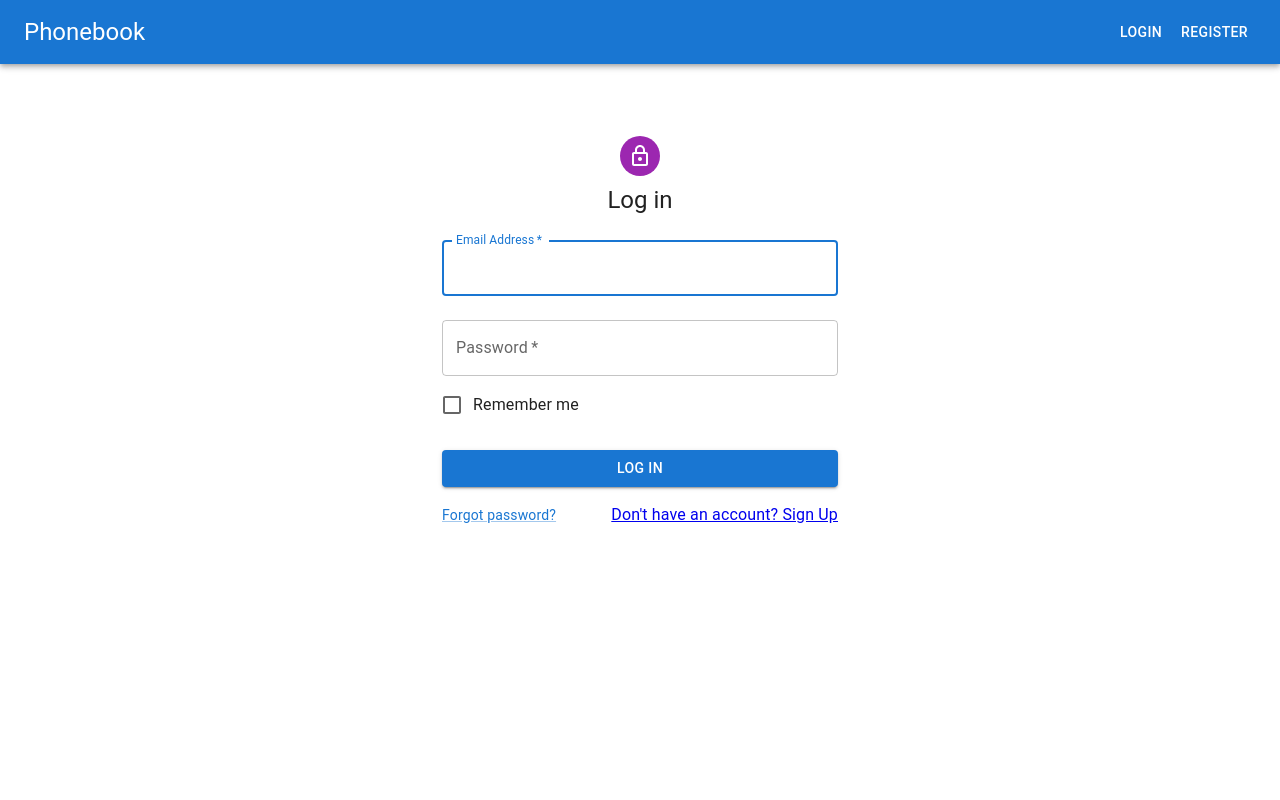
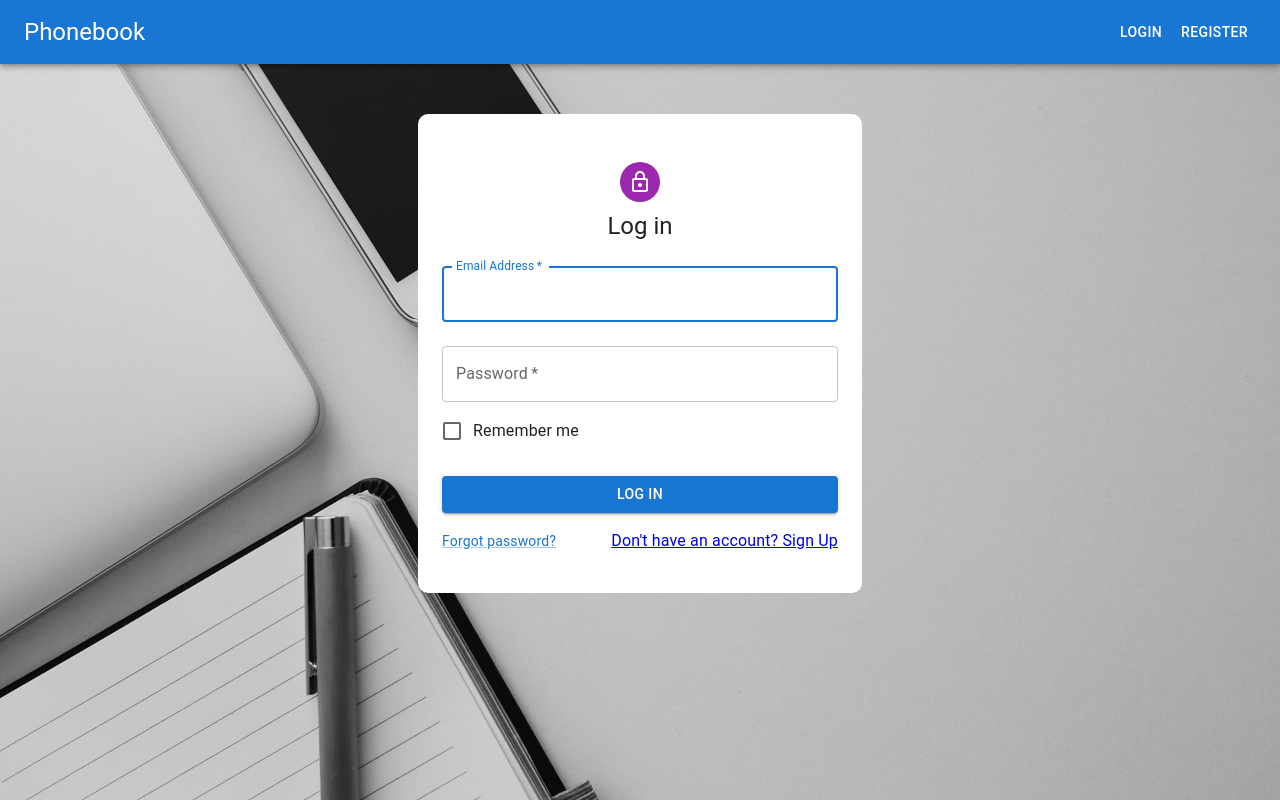
Before and after one commit to trayhorn/react-hw-08-phonebook, a React (Create React App) app: page /react-hw-08-phonebook/login in a window 1280 px wide. Built offline with nearby package versions, Linux system fonts and the light colour scheme.

Commit message:
fixes and deploy check

```diff
--- a/src/App.jsx
+++ b/src/App.jsx
@@ -3,8 +3,9 @@ import { useDispatch } from 'react-redux';
 import { Routes, Route } from 'react-router-dom';
 import { refreshUser } from 'redux/Auth/AuthOperations';
 import { RegisterForm, ContactsView, LoginForm, Layout } from './pages';
-import { RestrictedRoute } from 'RestrictedRoute';
-import PrivateRoute from 'PrivateRoute';
+import { RestrictedRoute } from 'components/RestrictedRoute';
+import { PrivateRoute } from 'components/PrivateRoute';
+
 
 export const App = () => {
   const dispatch = useDispatch();
@@ -16,7 +17,6 @@ export const App = () => {
     <Routes>
       <Route path="/" element={<Layout />}>
         <Route index element={<p style={{ fontSize: '55px', textAlign: 'center' }}>Welcome!</p>} />
-
         <Route
           path="/login"
           element={
--- a/src/components/Contacts/Filter.jsx
+++ b/src/components/Contacts/Filter.jsx
@@ -16,9 +16,10 @@ export default function Filter() {
         name="filter"
         id="outlined"
         label="Filter"
-        variant="outlined"
+        variant="filled"
         size="small"
         onChange={handleFilterChange}
+        sx={{ bgcolor: 'white', borderRadius: '5px' }}
       />
     </div>
   );
--- a/src/components/Contacts/Form.jsx
+++ b/src/components/Contacts/Form.jsx
@@ -1,45 +1,59 @@
 import { TextField, Button } from '@mui/material';
+import { createTheme, ThemeProvider } from '@mui/material/styles';
 import { addContact } from 'redux/Contacts/ContactsOperations';
+import { addcontactSchema } from 'utils/validation';
 import { useDispatch } from 'react-redux';
 import { useFormik } from 'formik';
+
 
 export default function Form({ onAddContact }) {
   const dispatch = useDispatch();
 
+  const theme = createTheme({
+    components: {
+      MuiTextField: {
+        defaultProps: {
+          variant: 'outlined',
+          size: 'small',
+          fullWidth: true
+        },
+      },
+    },
+  });
+
   const formik = useFormik({
     initialValues: { name: '', number: '' },
+    validationSchema: addcontactSchema,
     onSubmit: ({ name, number }) => {
       const contact = { name, number };
       dispatch(addContact(contact));
       onAddContact();
-    }
+    },
   });
 
+
   return (
+    <ThemeProvider theme={theme}>
       <form autoComplete="off" onSubmit={formik.handleSubmit}>
         <TextField
-        fullWidth
-        required
+          id="name"
           name="name"
           label="Name"
-        id="name"
-        variant="outlined"
-        size="small"
           sx={{ marginBottom: '20px' }}
+          value={formik.values.name}
           onChange={formik.handleChange}
-        value={formik.values.name}
+          error={formik.touched.name && Boolean(formik.errors.name)}
+          helperText={formik.touched.name && formik.errors.name}
         />
         <br />
         <TextField
-        fullWidth
-        required
           name="number"
           id="number"
           label="Number"
-        variant="outlined"
-        size="small"
+          value={formik.values.number}
           onChange={formik.handleChange}
-        value={formik.values.number}
+          error={formik.touched.number && Boolean(formik.errors.number)}
+          helperText={formik.touched.number && formik.errors.number}
         />
         <br />
         <Button
@@ -47,9 +61,11 @@ export default function Form({ onAddContact }) {
           type="submit"
           sx={{ marginTop: '20px' }}
           variant="contained"
+          disabled={!formik.values.name || !formik.values.number}
         >
           Add contact
         </Button>
       </form>
+    </ThemeProvider>
   );
 }
--- a/src/PrivateRoute.js
+++ b/src/components/PrivateRoute.js
@@ -1,7 +1,7 @@
 import { useSelector } from "react-redux";
 import { Navigate } from "react-router-dom";
 
-export default function PrivateRoute({component: Component, redirectTo = '/'}) {
+export const PrivateRoute = ({component: Component, redirectTo = '/'}) => {
   const isLoggedIn = useSelector(state => state.auth.isLoggedIn);
   return !isLoggedIn ? <Navigate to={redirectTo} /> : Component;
 }
--- a/src/pages/Layout.jsx
+++ b/src/pages/Layout.jsx
@@ -4,7 +4,7 @@ import { Outlet } from "react-router-dom";
 
 export default function Layout() {
   return (
-    <div>
+    <div className="layout">
       <Navigation />
       <Outlet />
     </div>
--- a/src/pages/LoginForm.jsx
+++ b/src/pages/LoginForm.jsx
@@ -17,24 +17,13 @@ import { useDispatch } from 'react-redux';
 import { NavLink } from 'react-router-dom';
 import { logIn } from 'redux/Auth/AuthOperations';
 import { useFormik } from 'formik';
- import * as yup from 'yup';
+import { loginSchema } from 'utils/validation';
 
 
 const theme = createTheme();
 
 export default function LoginForm() {
   const dispatch = useDispatch();
-
-  const loginSchema = yup.object({
-    email: yup
-      .string('Enter your email')
-      .email('Enter a valid email')
-      .required('Email is required'),
-    password: yup
-      .string('Enter your password')
-      .min(8, 'Password should be of minimum 8 characters length')
-      .required('Password is required'),
-  });
 
   const formik = useFormik({
     initialValues: { email: '', password: '' },
@@ -46,12 +35,12 @@ export default function LoginForm() {
   });
 
   return (
+    <main className="form-container">
       <ThemeProvider theme={theme}>
-      <Container component="main" maxWidth="xs">
+        <Container component="div" maxWidth="xs">
           <CssBaseline />
           <Box
             sx={{
-            marginTop: 8,
               display: 'flex',
               flexDirection: 'column',
               alignItems: 'center',
@@ -94,7 +83,9 @@ export default function LoginForm() {
                 autoComplete="current-password"
                 onChange={formik.handleChange}
                 value={formik.values.password}
-              error={formik.touched.password && Boolean(formik.errors.password)}
+                error={
+                  formik.touched.password && Boolean(formik.errors.password)
+                }
                 helperText={formik.touched.password && formik.errors.password}
               />
               <FormControlLabel
@@ -123,5 +114,6 @@ export default function LoginForm() {
           </Box>
         </Container>
       </ThemeProvider>
+    </main>
   );
 }
--- a/src/pages/RegisterForm.jsx
+++ b/src/pages/RegisterForm.jsx
@@ -14,26 +14,23 @@ import { NavLink } from 'react-router-dom';
 import { useDispatch } from 'react-redux';
 import { useFormik } from 'formik';
 import { register } from 'redux/Auth/AuthOperations';
-import * as yup from 'yup';
+import { registerSchema } from 'utils/validation';
 
 
-const theme = createTheme();
+
+const theme = createTheme({
+  components: {
+    MuiTextField: {
+      defaultProps: {
+        required: true,
+        fullWidth: true,
+      },
+    },
+  },
+});
 
 export default function RegisterForm() {
   const dispatch = useDispatch();
-
-  const registerSchema = yup.object({
-    name: yup
-      .string().required(),
-    email: yup
-      .string('Enter your email')
-      .email('Enter a valid email')
-      .required('Email is required'),
-    password: yup
-      .string('Enter your password')
-      .min(8, 'Password should be of minimum 8 characters length')
-      .required('Password is required'),
-  });
 
   const formik = useFormik({
     initialValues: { name: '', email: '', password: '' },
@@ -45,12 +42,12 @@ export default function RegisterForm() {
   })
 
   return (
+    <main className='form-container'>
       <ThemeProvider theme={theme}>
-      <Container component="main" maxWidth="xs">
+        <Container component="div" maxWidth="xs">
           <CssBaseline />
           <Box
             sx={{
-            marginTop: 8,
               display: 'flex',
               flexDirection: 'column',
               alignItems: 'center',
@@ -71,8 +68,6 @@ export default function RegisterForm() {
               <Grid container spacing={2}>
                 <Grid item xs={12}>
                   <TextField
-                  required
-                  fullWidth
                     id="Name"
                     label="Name"
                     name="name"
@@ -83,22 +78,20 @@ export default function RegisterForm() {
                 </Grid>
                 <Grid item xs={12}>
                   <TextField
-                  required
-                  fullWidth
                     id="email"
                     label="Email Address"
                     name="email"
                     autoComplete="email"
                     onChange={formik.handleChange}
                     value={formik.values.email}
-                  error={formik.touched.password && Boolean(formik.errors.email)}
+                    error={
+                      formik.touched.password && Boolean(formik.errors.email)
+                    }
                     helperText={formik.touched.password && formik.errors.email}
                   />
                 </Grid>
                 <Grid item xs={12}>
                   <TextField
-                  required
-                  fullWidth
                     name="password"
                     label="Password"
                     type="password"
@@ -106,8 +99,12 @@ export default function RegisterForm() {
                     autoComplete="new-password"
                     onChange={formik.handleChange}
                     value={formik.values.password}
-                  error={formik.touched.password && Boolean(formik.errors.password)}
-                  helperText={formik.touched.password && formik.errors.password}
+                    error={
+                      formik.touched.password && Boolean(formik.errors.password)
+                    }
+                    helperText={
+                      formik.touched.password && formik.errors.password
+                    }
                   />
                 </Grid>
               </Grid>
@@ -128,5 +125,6 @@ export default function RegisterForm() {
           </Box>
         </Container>
       </ThemeProvider>
+    </main>
   );
 }
--- a/src/scss/_ContactsView.scss
+++ b/src/scss/_ContactsView.scss
@@ -1,7 +1,7 @@
 .ContactsApp {
   padding: 30px;
-  border-radius: 10px;
 }
+
 
 .search-header {
   display: flex;
@@ -13,3 +13,14 @@ h1 {
   margin-top: 0;
   margin-bottom: 0;
 }
+
+.form-container {
+  width: fit-content;
+  background-color: white;
+  border-radius: 10px;
+  padding-top: 40px;
+  padding-bottom: 40px;
+  margin-left: auto;
+  margin-right: auto;
+  margin-top: 50px;
+}
--- /dev/null
+++ b/src/scss/_Layout.scss
@@ -0,0 +1,9 @@
+.layout {
+  height: 100vh;
+  max-width: 1600px;
+  background-color: #2F303A;
+  background-image: linear-gradient(rgba(47, 48, 58, 0.15),
+   rgba(47, 48, 58, 0.15)), url(../../images/backgroundImage.jpg);
+  background-size: cover;
+  background-position: center;
+}
--- a/src/scss/index.scss
+++ b/src/scss/index.scss
@@ -1,3 +1,4 @@
+@import './Layout';
 @import './ContactList';
 @import './ContactsView';
 @import './ContactModal';
--- /dev/null
+++ b/src/utils/validation.js
@@ -0,0 +1,32 @@
+import * as yup from 'yup';
+
+export const loginSchema = yup.object({
+  email: yup
+    .string('Enter your email')
+    .email('Enter a valid email')
+    .required('Email is required'),
+  password: yup
+    .string('Enter your password')
+    .min(8, 'Password should be of minimum 8 characters length')
+    .required('Password is required'),
+});
+
+export const registerSchema = yup.object({
+  name: yup.string().required(),
+  email: yup
+    .string('Enter your email')
+    .email('Enter a valid email')
+    .required('Email is required'),
+  password: yup
+    .string('Enter your password')
+    .min(8, 'Password should be of minimum 8 characters length')
+    .required('Password is required'),
+});
+
+export const addcontactSchema = yup.object({
+  name: yup.string('Enter the name').required('Name is required'),
+  number: yup
+    .string('Enter the number')
+    .min(10, 'Number should be of minimum 10 digits length')
+    .required('Number is required'),
+});
```
Also changed, not shown: src/components/RestrictedRoute.js (renamed from src/RestrictedRoute.js). Lines whose indentation alone changed are shown as unchanged.
